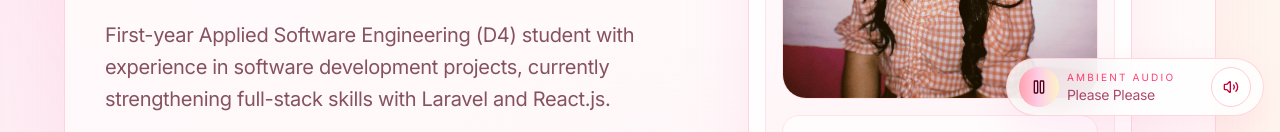
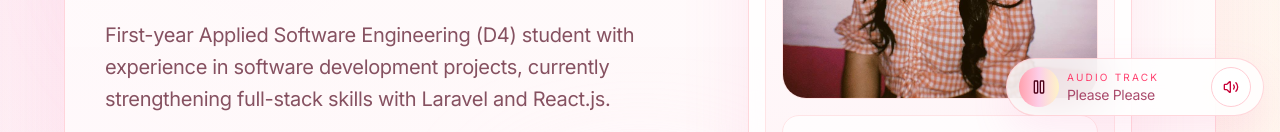
Before and after one commit to codenameyizzz/personal-portfolio-esthefanny, a React (Vite) app: page / in a window 1280 px wide. Shown: the part 668-800 px from the top of the page. Built offline with nearby package versions, Linux system fonts and the light colour scheme.

Commit message:
change app

```diff
--- a/src/App.tsx
+++ b/src/App.tsx
@@ -207,7 +207,7 @@ export default function App() {
 
           <div className="hidden min-w-[8.5rem] sm:block">
             <p className="text-[10px] uppercase tracking-[0.22em] text-rose-500/85">
-              Ambient Audio
+              Audio Track
             </p>
             <p className="text-sm text-rose-900/72">
               {autoplayBlocked && !isAudioPlaying ? 'Tap to start music' : 'Please Please'}
```
